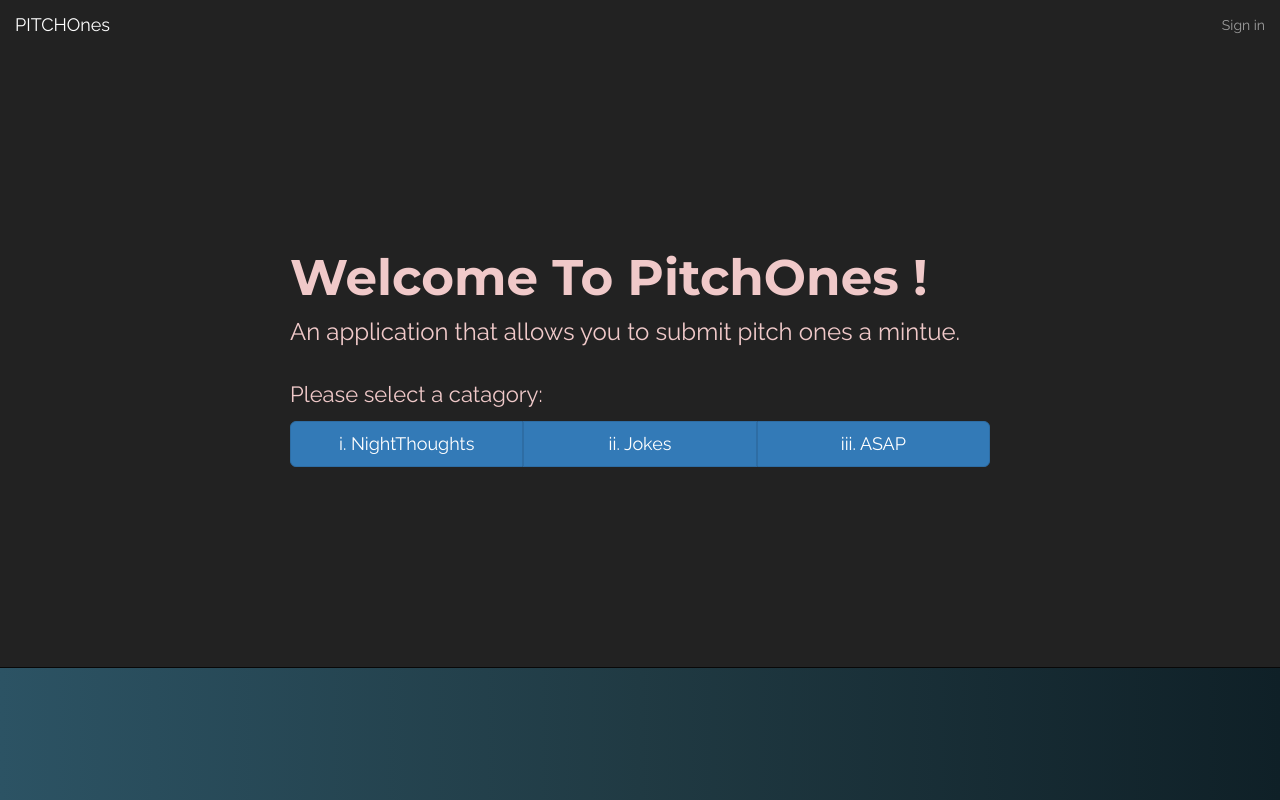
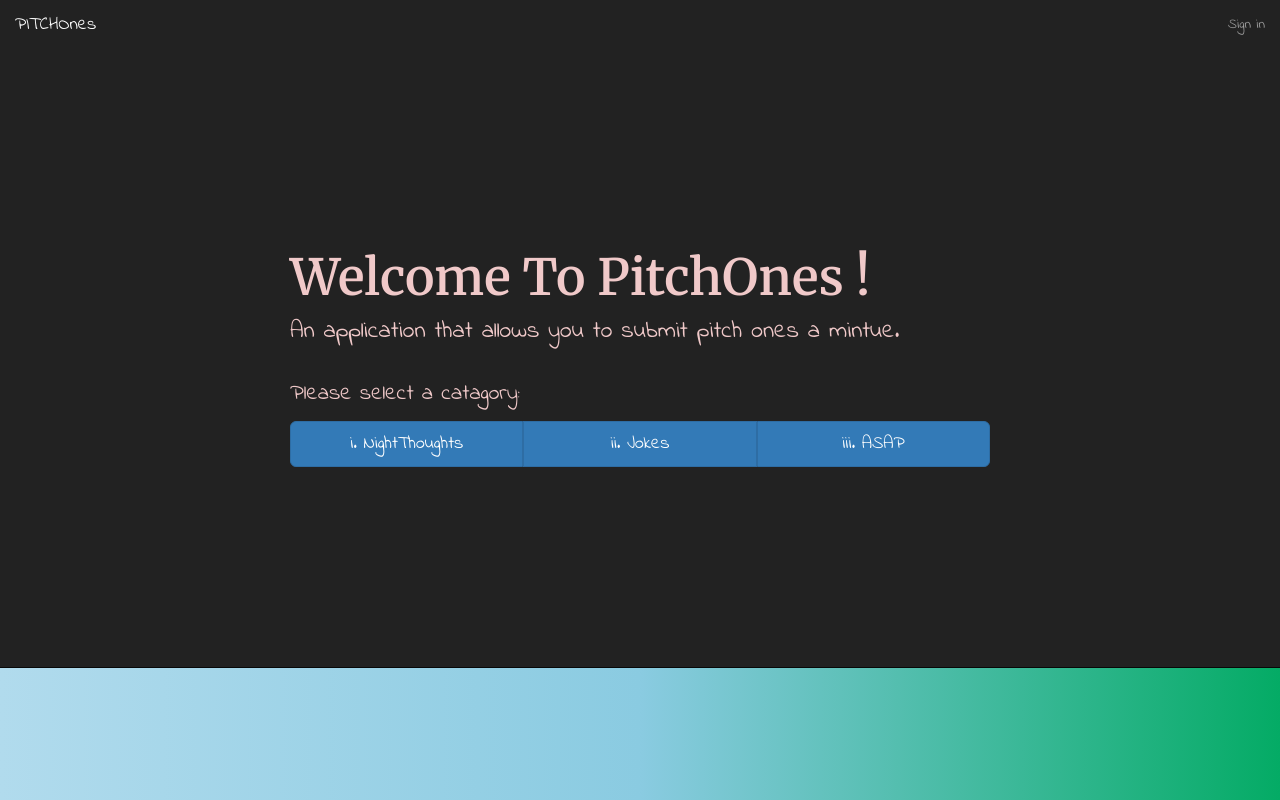
Before and after one commit to HassibIbrahim/PitchOnes, a Flask app: page / in a window 1280 px wide. Run offline with Flask 2, Linux system fonts and the light colour scheme; some libraries are stand-ins or nearby versions.

```diff
--- a/app/auth/__init__.py
+++ b/app/auth/__init__.py
@@ -1,5 +1,3 @@
 from flask import Blueprint
-
 auth = Blueprint('auth',__name__)
-
 from . import views,forms
--- a/app/main/views.py
+++ b/app/main/views.py
@@ -58,8 +58,7 @@ def new_comment(id):
         post_id = id
         comment = form.comment.data
         print(comment)
-        new_comment = Comment(comment_text=comment,
-                              post_id=post_id, user_id=current_user.id)
+        new_comment = Comment(comment_text=comment, post_id=post_id, user_id=current_user.id)
         new_comment.save_comment()
         return redirect(url_for('.view_post', id=id))
 
--- a/app/static/css/index.css
+++ b/app/static/css/index.css
@@ -1,15 +1,15 @@
 body{
     background: #0F2027;  /* fallback for old browsers */
     background: -webkit-linear-gradient(to right, #2C5364, #203A43, #0F2027);  /* Chrome 10-25, Safari 5.1-6 */
-    background: linear-gradient(to right, #2C5364, #203A43, #0F2027); /* W3C, IE 10+/ Edge, Firefox 16+, Chrome 26+, Opera 12+, Safari 7+ */
+    background: linear-gradient(to right, rgb(177, 219, 237), rgb(138, 203, 225), rgb(4, 171, 101)); /* W3C, IE 10+/ Edge, Firefox 16+, Chrome 26+, Opera 12+, Safari 7+ */
 
     color:rgb(240, 201, 201);
-    font-family: 'Raleway', sans-serif;
+    font-family: 'Indie Flower', sans-serif;
     }
 
     h1 {
       font-size: 50px;
-      font-family: 'Montserrat', sans-serif;
+      font-family: 'Merriweather', sans-serif;
       font-weight: bold;
     }
 
@@ -22,7 +22,7 @@ body{
     }
 
     .panel-body{
-      color:black;
+      color:rgb(143, 199, 12);
     }
 
     #view-title{
@@ -49,7 +49,6 @@ body{
     #index{
       width: 700px;
       margin: 200px auto;
-
     }
 
     #category{
--- a/app/templates/base.html
+++ b/app/templates/base.html
@@ -5,5 +5,5 @@
  {%block styles %}
   {{super()}}
   <link rel="stylesheet" type= "text/css" href="{{url_for('static',filename='css/index.css')}}">
-  <link href="https://fonts.googleapis.com/css?family=Montserrat:400,500,600,700|Raleway:400,500,600" rel="stylesheet">
+  <link href="https://fonts.googleapis.com/css?family=Indie+Flower:400,500,600,700|Merriweather:400,500,600" rel="stylesheet">
 {% endblock %}
--- a/app/templates/index.html
+++ b/app/templates/index.html
@@ -1,6 +1,6 @@
 {% extends 'base.html'%}
- {% block content %}
- <div id="index">
+{% block content %}
+<div id="index">
 <h1>Welcome  To  PitchOnes !</h1>
 <p id='intro'>An application that allows you to submit pitch ones a mintue.</p>
 <br>
@@ -16,4 +16,4 @@
        <a class="btn btn-primary btn-lg" href="/category/til">iii. ASAP</a>
   </div>
 </div>
- {% endblock%}
+{% endblock%}
--- a/app/templates/navbar.html
+++ b/app/templates/navbar.html
@@ -8,7 +8,7 @@
         <span class="icon-bar"></span>
         <span class="icon-bar"></span>
       </button>
-      <a class="navbar-brand" href="/">PITCHOnes</a>
+      <a class="navbar-brand" href="/" >PITCHOnes</a>
     </div>
 
     <!-- Collect the nav links, forms, and other content for toggling -->
--- a/manage.py
+++ b/manage.py
@@ -5,7 +5,7 @@ from flask_migrate import Migrate, MigrateCommand
 
 
 # Creating app instance
-app = create_app('development')
+app = create_app('production')
 manager = Manager(app)
 manager.add_command('server', Server)
 migrate = Migrate(app, db)
```
Also changed, not shown: app/static/photos/16904683_749276385237688_5399037717950043799_o.jpg (added), app/static/photos/sources.png (added), 2 other files.
